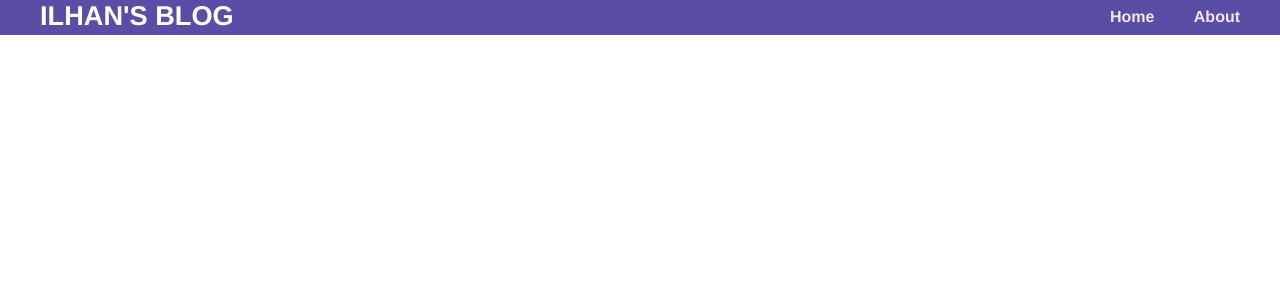
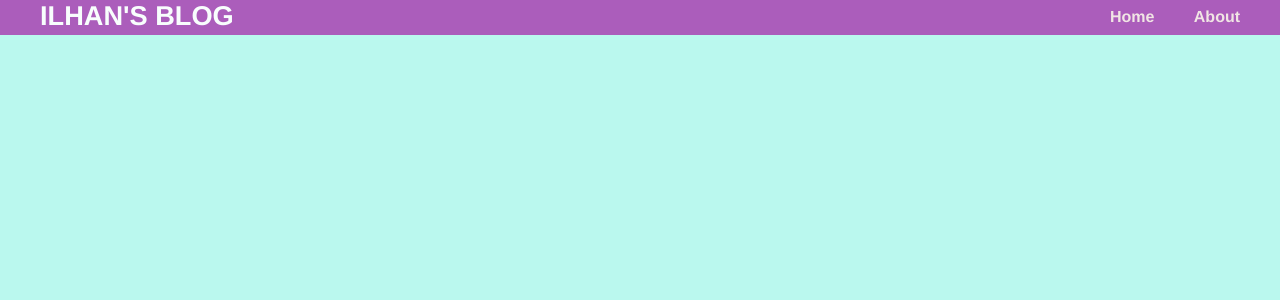
Before and after one commit to ilhanm/flask_intro_1, a Flask app: template prj3_renderingSeperateHTML/templates/index.html in a window 1280 px wide. Shown: the top 300 px of the page. Run offline with Flask 2, Linux system fonts and the light colour scheme; the template is opened without the code that fills it, so the values that code supplies are empty.

Commit message:
static paths

```diff
--- a/prj3_renderingSeperateHTML/static/css/main.css
+++ b/prj3_renderingSeperateHTML/static/css/main.css
@@ -3,12 +3,13 @@ body {
     padding: 0;
     font-family: "Helvetica Neue", Helvetica, Arial, sans-serif;
     color: #444;
+    background-color: #baf8ee;
   }
   /*
    * Formatting the header area
    */
   header {
-    background-color: #493a9c;
+    background-color: #aa4db6;
     height: 35px;
     width: 100%;
     opacity: .9;
--- a/prj3_renderingSeperateHTML/templates/index.html
+++ b/prj3_renderingSeperateHTML/templates/index.html
@@ -2,7 +2,7 @@
 <html>
   <head>
     <title>Flask app</title>
-    <link rel="stylesheet" href="{{ url_for('static', filename='css/main.css') }}">
+    <link rel="stylesheet" href="static/css/main.css">
   </head>
   <body>
     <header>
```
